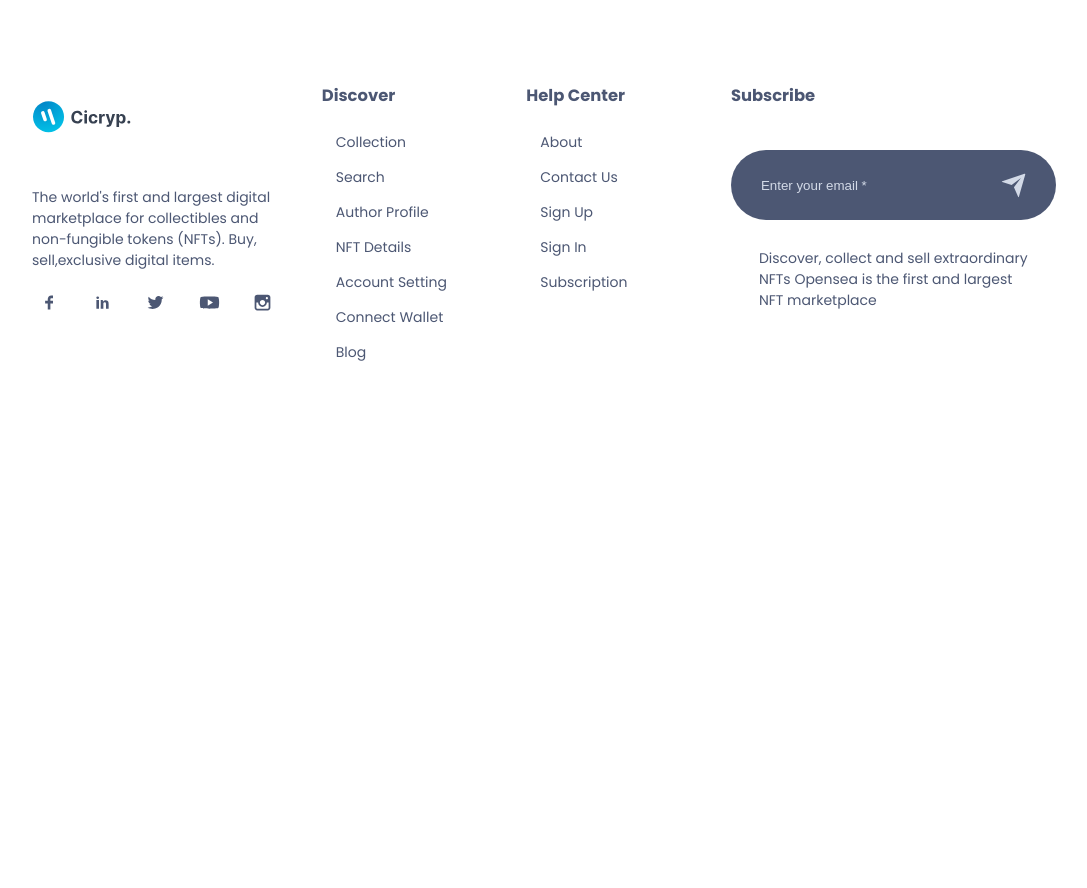
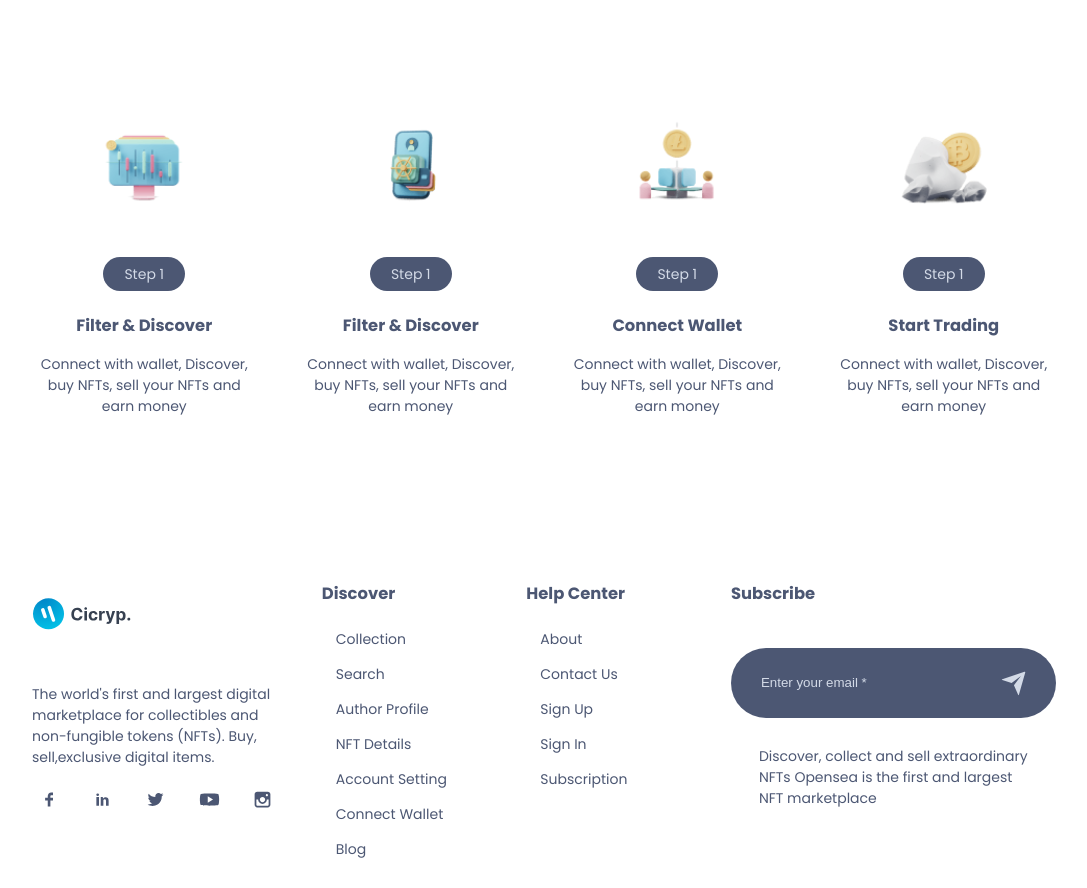
Before and after one commit to jiesparago/newNFTTemplateVideo, a Next.js app: page / in a window 1280 px wide. Shown: the part 792-1680 px from the top of the page, without its empty margins (96-1183 px from the left). Before the commit the page ends 1183 px from the top, so only its background shows below. Built offline with nearby package versions, Linux system fonts and the light colour scheme.

Commit message:
Added Service.jsx and module.css

```diff
--- /dev/null
+++ b/components/Service/Service.jsx
@@ -0,0 +1,44 @@
+import React from 'react';
+import Image from 'next/image';
+
+
+//Internal Import
+import Style from './Service.module.css';
+import images from '../../img';
+
+
+const Service = () => {
+  return (
+    <div className={Style.service}>
+        <div className={Style.service_box}>
+            <div className={Style.service_box_item}>
+                <Image src={images.service1} alt="Filter & Discover" width={100}/>
+                <p className={Style.service_box_item_step}><span>Step 1</span></p>
+                <h3>Filter & Discover</h3>
+                <p>Connect with wallet, Discover, buy NFTs, sell your NFTs and earn money</p>
+            </div>
+            <div className={Style.service_box_item}>
+                <Image src={images.service2} alt="Filter & Discover" width={100}/>
+                <p className={Style.service_box_item_step}><span>Step 1</span></p>
+                <h3>Filter & Discover</h3>
+                <p>Connect with wallet, Discover, buy NFTs, sell your NFTs and earn money</p>
+            </div>
+            <div className={Style.service_box_item}>
+                <Image src={images.service3} alt="Connect Wallet" width={100}/>
+                <p className={Style.service_box_item_step}><span>Step 1</span></p>
+                <h3>Connect Wallet</h3>
+                <p>Connect with wallet, Discover, buy NFTs, sell your NFTs and earn money</p>
+            </div>
+            <div className={Style.service_box_item}>
+                <Image src={images.service4} alt="Filter & Discover" width={100}/>
+                <p className={Style.service_box_item_step}><span>Step 1</span></p>
+                <h3>Start Trading</h3>
+                <p>Connect with wallet, Discover, buy NFTs, sell your NFTs and earn money</p>
+            </div>
+
+        </div>
+    </div>
+  )
+}
+
+export default Service
--- /dev/null
+++ b/components/Service/Service.module.css
@@ -0,0 +1,40 @@
+.service{
+    width: 80%;
+    margin: 3rem auto;
+    margin-block: 8rem;
+
+}
+
+.service_box{
+    grid-template-columns: repeat(4, 1fr);
+    display: grid;
+    gap: 3rem;
+    text-align: center;
+
+}
+
+.service_box_item_step{
+    margin-top: 3rem;
+    margin-bottom: 2rem;
+}
+
+.service_box_item_step span{
+    padding: .5rem 1.5rem;
+    border-radius: 5rem;
+    background-color: var(--icons-color);
+    color: var(--shadow-dark-color);
+}
+
+@media screen and (max-width: 35em) {
+    .service{
+        width: 90%;
+
+    }
+}
+
+@media screen and (max-width: 50em) {
+    .service_box{
+        grid-template-columns: repeat(2, 1fr);
+        gap: 1rem;
+    }
+}
--- a/components/componentsindex.js
+++ b/components/componentsindex.js
@@ -2,5 +2,6 @@
 import Footer from './Footer/Footer';
 import NavBar from './NavBar/NavBar';
 import HeroSection from './HeroSection/HeroSection';
+import Service from './Service/Service'
 
-export {Button, Footer, NavBar, HeroSection};
+export {Button, Footer, NavBar, HeroSection, Service};
--- a/pages/index.js
+++ b/pages/index.js
@@ -2,12 +2,13 @@
 
 //Internal Import
 import Style from '../styles/index.module.css';
-import { HeroSection } from '../components/componentsindex'
+import { HeroSection, Service } from '../components/componentsindex'
 
 const Home = () => {
   return (
     <div className={Style.homePage}>
       <HeroSection/>
+      <Service/>
     </div>
   )
 }
```
